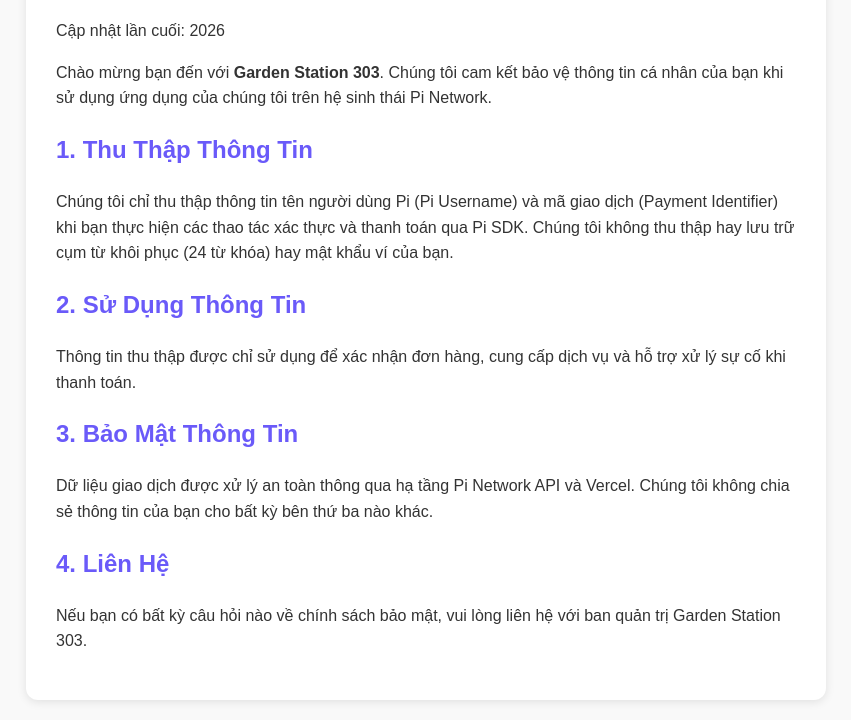
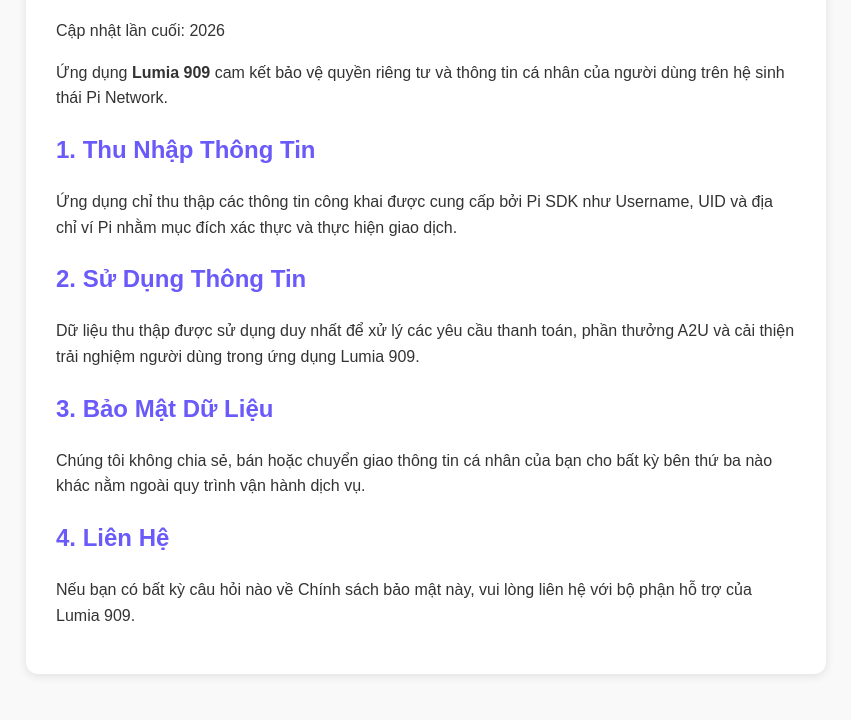
Before and after one commit to npt170289/lumia909, a plain HTML site: page privacy.html in a window 1280 px wide. Shown: the part 126-846 px from the top of the page, without its empty margins (214-1065 px from the left). After the commit the page ends 820 px from the top, so only its background shows below. Drawn offline with Linux system fonts and the light colour scheme.

Commit message:
Update privacy.html

```diff
--- a/privacy.html
+++ b/privacy.html
@@ -3,7 +3,7 @@
 <head>
     <meta charset="UTF-8">
     <meta name="viewport" content="width=device-width, initial-scale=1.0">
-    <title>Privacy Policy - Garden Station 303</title>
+    <title>Privacy Policy - Lumia 909</title>
     <style>
         body { font-family: sans-serif; line-height: 1.6; padding: 20px; max-width: 800px; margin: auto; background: #f9f9f9; color: #333; }
         h1, h2 { color: #6a5af9; }
@@ -14,19 +14,19 @@
     <div class="container">
         <h1>Chính Sách Bảo Mật (Privacy Policy)</h1>
         <p>Cập nhật lần cuối: 2026</p>
-        <p>Chào mừng bạn đến với <strong>Garden Station 303</strong>. Chúng tôi cam kết bảo vệ thông tin cá nhân của bạn khi sử dụng ứng dụng của chúng tôi trên hệ sinh thái Pi Network.</p>
+        <p>Ứng dụng <strong>Lumia 909</strong> cam kết bảo vệ quyền riêng tư và thông tin cá nhân của người dùng trên hệ sinh thái Pi Network.</p>
 
-        <h2>1. Thu Thập Thông Tin</h2>
-        <p>Chúng tôi chỉ thu thập thông tin tên người dùng Pi (Pi Username) và mã giao dịch (Payment Identifier) khi bạn thực hiện các thao tác xác thực và thanh toán qua Pi SDK. Chúng tôi không thu thập hay lưu trữ cụm từ khôi phục (24 từ khóa) hay mật khẩu ví của bạn.</p>
+        <h2>1. Thu Nhập Thông Tin</h2>
+        <p>Ứng dụng chỉ thu thập các thông tin công khai được cung cấp bởi Pi SDK như Username, UID và địa chỉ ví Pi nhằm mục đích xác thực và thực hiện giao dịch.</p>
 
         <h2>2. Sử Dụng Thông Tin</h2>
-        <p>Thông tin thu thập được chỉ sử dụng để xác nhận đơn hàng, cung cấp dịch vụ và hỗ trợ xử lý sự cố khi thanh toán.</p>
+        <p>Dữ liệu thu thập được sử dụng duy nhất để xử lý các yêu cầu thanh toán, phần thưởng A2U và cải thiện trải nghiệm người dùng trong ứng dụng Lumia 909.</p>
 
-        <h2>3. Bảo Mật Thông Tin</h2>
-        <p>Dữ liệu giao dịch được xử lý an toàn thông qua hạ tầng Pi Network API và Vercel. Chúng tôi không chia sẻ thông tin của bạn cho bất kỳ bên thứ ba nào khác.</p>
+        <h2>3. Bảo Mật Dữ Liệu</h2>
+        <p>Chúng tôi không chia sẻ, bán hoặc chuyển giao thông tin cá nhân của bạn cho bất kỳ bên thứ ba nào khác nằm ngoài quy trình vận hành dịch vụ.</p>
 
         <h2>4. Liên Hệ</h2>
-        <p>Nếu bạn có bất kỳ câu hỏi nào về chính sách bảo mật, vui lòng liên hệ với ban quản trị Garden Station 303.</p>
+        <p>Nếu bạn có bất kỳ câu hỏi nào về Chính sách bảo mật này, vui lòng liên hệ với bộ phận hỗ trợ của Lumia 909.</p>
     </div>
 </body>
 </html>
```
